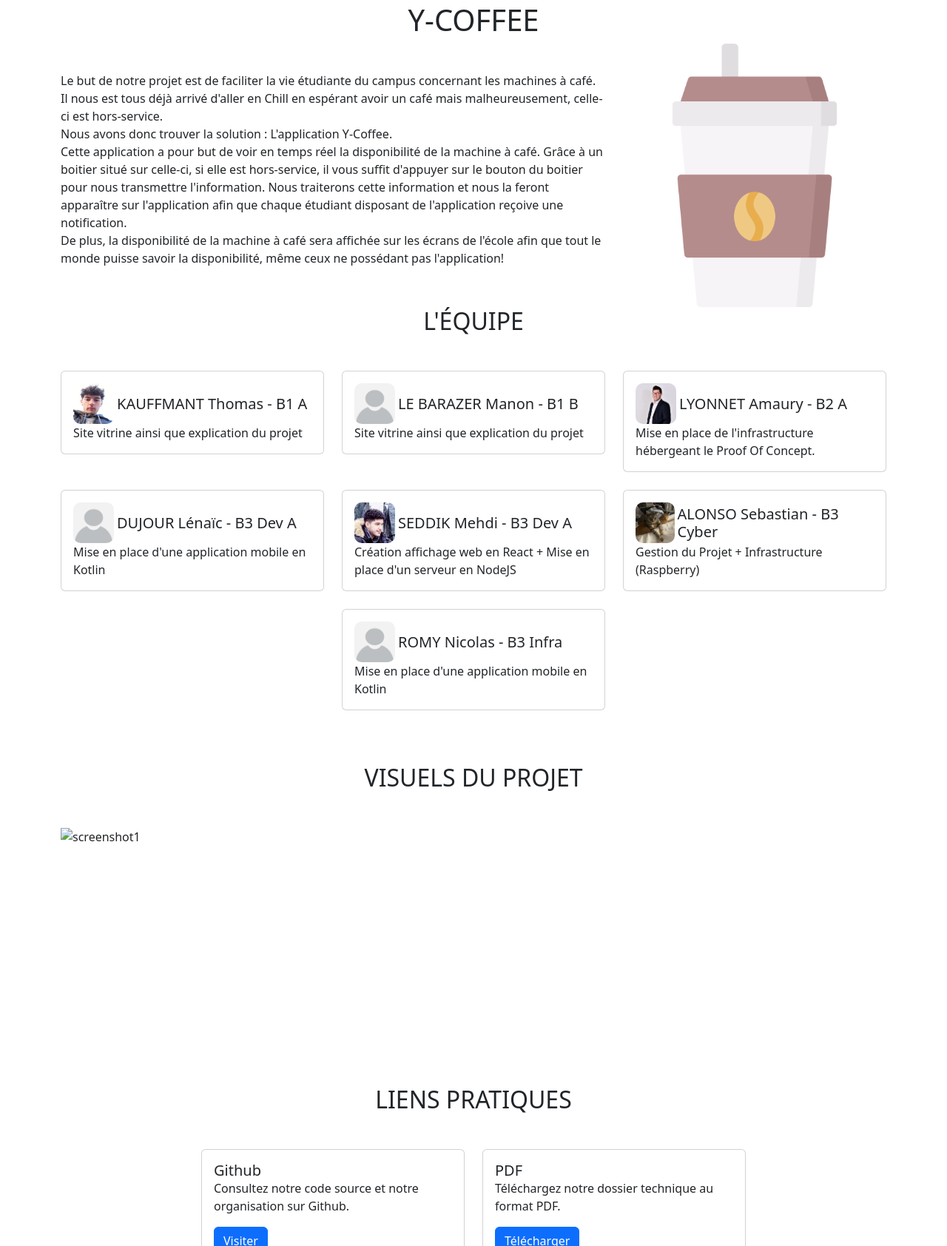
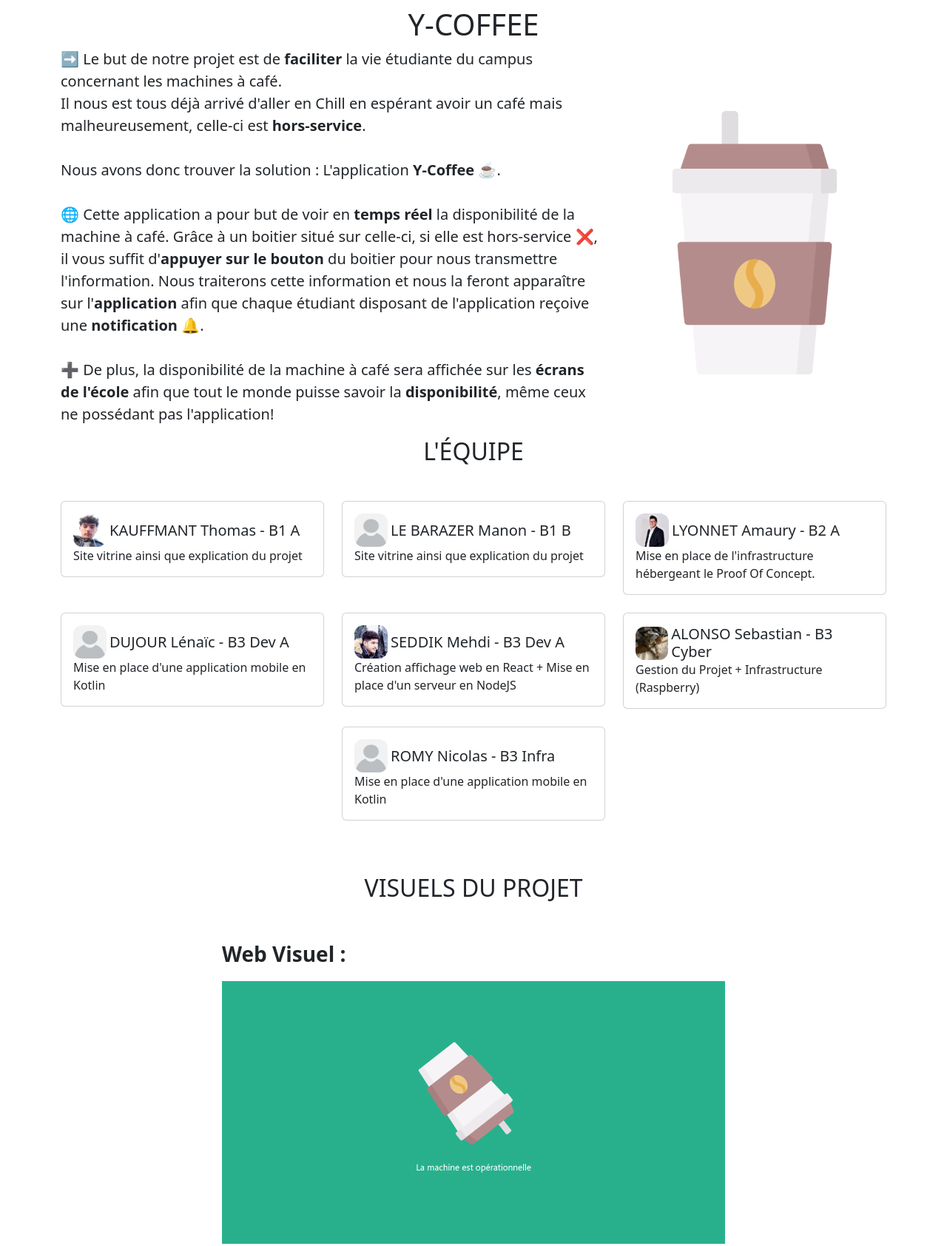
Before and after one commit to thomasperge/48h-template, a plain HTML site: page index.html in a window 1280 px wide. Shown: the part 157-1841 px from the top of the page at 74% size. Drawn offline with nearby package versions, Linux system fonts and the light colour scheme.

Commit message:
feat: add features

```diff
--- a/app/style.css
+++ b/app/style.css
@@ -17,10 +17,44 @@
     gap: .5vh;
 }
 
+.all-imageContainer {
+    display: flex;
+    width: 100%;
+    height: auto;
+    align-items: center;
+    justify-content: center;
+}
+
+.all-image {
+    width: min-content;
+    display: block;
+    gap: 1vh;
+}
+
+.imageVisu {
+    width: 85vh;
+    margin-bottom: 1.5vh;
+}
+
 .profilePicture {
-    width: 55px;
-    height: 55px;
-    border-radius: 10px;
+    width: 45px;
+    height: 45px;
+    border-radius: 12px;
+}
+
+.appVisuContainer {
+    display: flex;
+    align-items: center;
+    justify-content: center;
+}
+
+.titleVisuWeb {
+    font-size: 3.5vh;
+    font-weight: bold;
+}
+
+.appVisu {
+    width: 35vh;
 }
 
 .cardTitle {
@@ -29,3 +63,7 @@
     display: flex;
     align-items: center;
 }
+
+#liens-pratiques {
+    margin-top: 15vh;
+}
--- a/index.html
+++ b/index.html
@@ -27,7 +27,7 @@
   <!-- [EDIT] Dans la navbar, précise le nom de ton projet -->
   <nav class="navbar navbar-expand-lg navbar-dark bg-dark">
     <div class="container">
-      <a class="navbar-brand" href="#">Y-COFFEE</a>
+      <a class="navbar-brand" href="#" style="font-size: 3vh;">☕ Y-COFFEE</a>
       <button class="navbar-toggler" type="button" data-bs-toggle="collapse" data-bs-target="#navbarNav"
         aria-controls="navbarNav" aria-expanded="false" aria-label="Toggle navigation">
         <span class="navbar-toggler-icon"></span>
@@ -56,18 +56,18 @@
       <h1>Y-COFFEE</h1>
     </div>
     <div class="row">
-      <div class="col-md-8 d-flex align-items-center">
-        <p>Le but de notre projet est de faciliter la vie étudiante du campus concernant les machines à café. </br>
+      <div class="col-md-8 d-flex align-items-center" style="font-size: 2.5vh;">
+        <p>➡️ Le but de notre projet est de <span style="font-weight: bold;">faciliter</span> la vie étudiante du campus concernant les machines à café. </br>
           Il nous est tous déjà arrivé d'aller en Chill en espérant avoir un café mais malheureusement, celle-ci est
-          hors-service.</br>
-          Nous avons donc trouver la solution : L'application <span>Y-Coffee</span>. </br>
-          Cette application a pour but de voir en temps réel la disponibilité de la machine à café. Grâce à un boitier
-          situé sur celle-ci, si elle est hors-service, il vous suffit d'appuyer sur le bouton du boitier
+          <span style="font-weight: bold;">hors-service</span>.</br></br>
+          Nous avons donc trouver la solution : L'application <span style="font-weight: bold;">Y-Coffee ☕</span>. </br></br>
+          🌐 Cette application a pour but de voir en <span style="font-weight: bold;">temps réel</span> la disponibilité de la machine à café. Grâce à un boitier
+          situé sur celle-ci, si elle est hors-service ❌, il vous suffit d'<span style="font-weight: bold;">appuyer sur le bouton</span> du boitier
           pour nous transmettre l'information. Nous traiterons cette information et nous la feront apparaître sur
-          l'application
-          afin que chaque étudiant disposant de l'application reçoive une notification. </br>
-          De plus, la disponibilité de la machine à café sera affichée sur les écrans de l'école afin que tout le monde
-          puisse savoir la disponibilité, même ceux ne possédant pas l'application!
+          l'<span style="font-weight: bold;">application</span>
+          afin que chaque étudiant disposant de l'application reçoive une <span style="font-weight: bold;">notification 🔔</span>. </br></br>
+          ➕ De plus, la disponibilité de la machine à café sera affichée sur les <span style="font-weight: bold;">écrans de l'école</span> afin que tout le monde
+          puisse savoir la <span style="font-weight: bold;">disponibilité</span>, même ceux ne possédant pas l'application!
         </p>
       </div>
       <div class="col-md-4 d-flex align-items-center">
@@ -179,48 +179,16 @@
     </div>
 
     <!-- [EDIT] Remplis le carousel avec des screenshots de ton projet accompagnés d'une légende -->
-    <div id="carouselExampleCaptions" class="carousel slide mb-5">
-      <div class="carousel-indicators">
-        <button type="button" data-bs-target="#carouselExampleCaptions" data-bs-slide-to="0" class="active"
-          aria-current="true" aria-label="Slide 1"></button>
-        <button type="button" data-bs-target="#carouselExampleCaptions" data-bs-slide-to="1"
-          aria-label="Slide 2"></button>
-        <button type="button" data-bs-target="#carouselExampleCaptions" data-bs-slide-to="2"
-          aria-label="Slide 3"></button>
+    <div class="all-imageContainer">
+      <div class="all-image">
+          <p class="titleVisuWeb">Web Visuel :</p>
+          <img src="./app/image.png" class="imageVisu" alt="screenshot1">
+          <img src="./app/image2.png" class="imageVisu" alt="screenshot2">
+          <p class="titleVisuWeb">App Visuel :</p>
+          <div class="appVisuContainer">
+            <img src="./app/Screenshot_20230414_172944.jpg" class="appVisu" alt="screenshot3">
+          </div>
       </div>
-      <div class="carousel-inner">
-        <div class="carousel-item active">
-          <img src="lorem-ipsum.jpg" class="d-block w-100" alt="screenshot1">
-          <div class="carousel-caption d-none d-md-block">
-            <h3>Screenshot n°1</h3>
-            <p>Légende screenshot n°1</p>
-          </div>
-        </div>
-        <div class="carousel-item">
-          <img src="lorem-ipsum.jpg" class="d-block w-100" alt="screenshot2">
-          <div class="carousel-caption d-none d-md-block">
-            <h3>Screenshot n°2</h3>
-            <p>Légende screenshot n°2</p>
-          </div>
-        </div>
-        <div class="carousel-item">
-          <img src="lorem-ipsum.jpg" class="d-block w-100" alt="screenshot3">
-          <div class="carousel-caption d-none d-md-block">
-            <h3>Screenshot n°3</h3>
-            <p>Légende screenshot n°3</p>
-          </div>
-        </div>
-      </div>
-      <button class="carousel-control-prev" type="button" data-bs-target="#carouselExampleCaptions"
-        data-bs-slide="prev">
-        <span class="carousel-control-prev-icon" aria-hidden="true"></span>
-        <span class="visually-hidden">Previous</span>
-      </button>
-      <button class="carousel-control-next" type="button" data-bs-target="#carouselExampleCaptions"
-        data-bs-slide="next">
-        <span class="carousel-control-next-icon" aria-hidden="true"></span>
-        <span class="visually-hidden">Next</span>
-      </button>
     </div>
 
     <div id="liens-pratiques" class="col-lg-12 text-center mb-5">
@@ -252,7 +220,7 @@
     <hr>
 
     <div class="text-center mb-3">
-      Fait avec 😴 pour le Challenge 48h
+      Fait avec 😴 pour le Challenge 48h, Télécharger l'application <span><a href="https://github.com/Challenge-48h-Ynov-coffeeUP/mobile-app/releases/download/1681474211-4342df6908ebd7555e21c0b73ac5e0f50ea1d3bd/app-release.apk" target="_blank">ici</a></span>
     </div>
   </div>
 </body>
```
Also changed, not shown: app/Screenshot_20230414_172944.jpg (added), app/image.png (added), app/image2.png (added).
